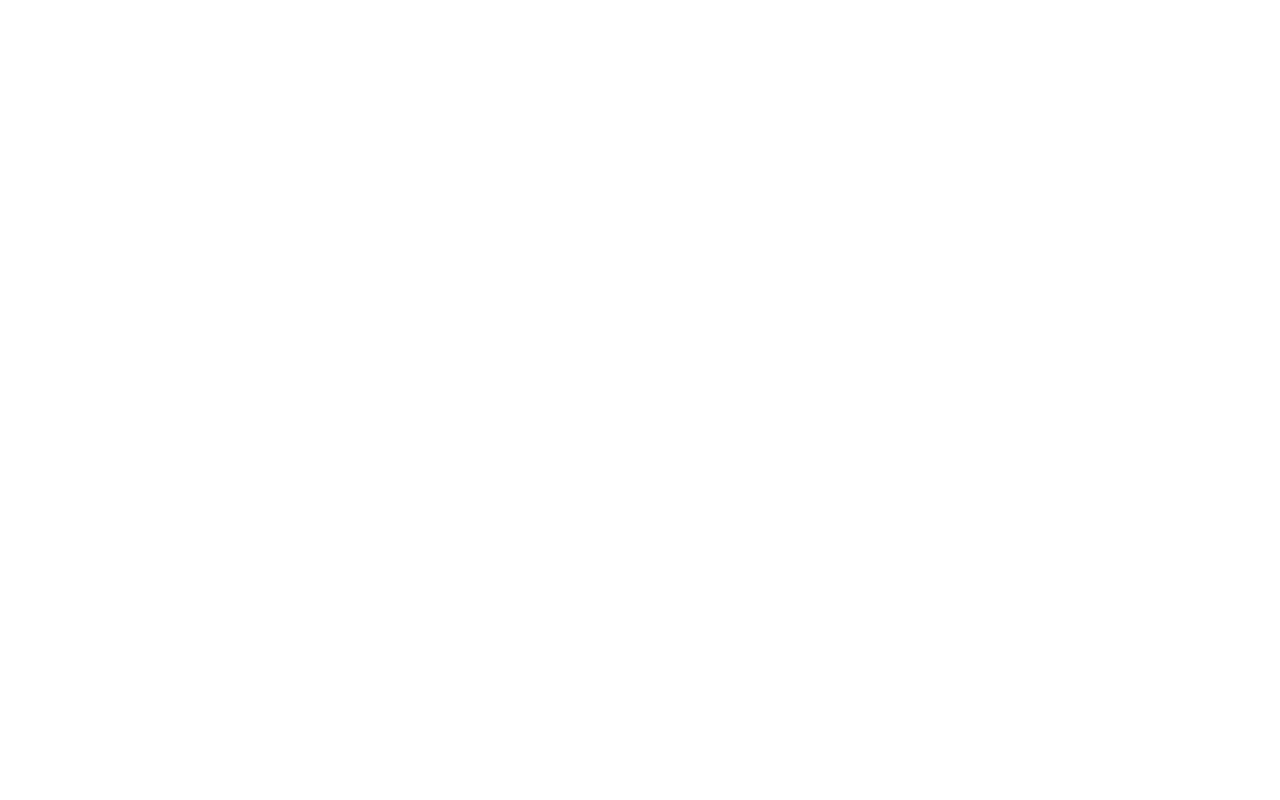
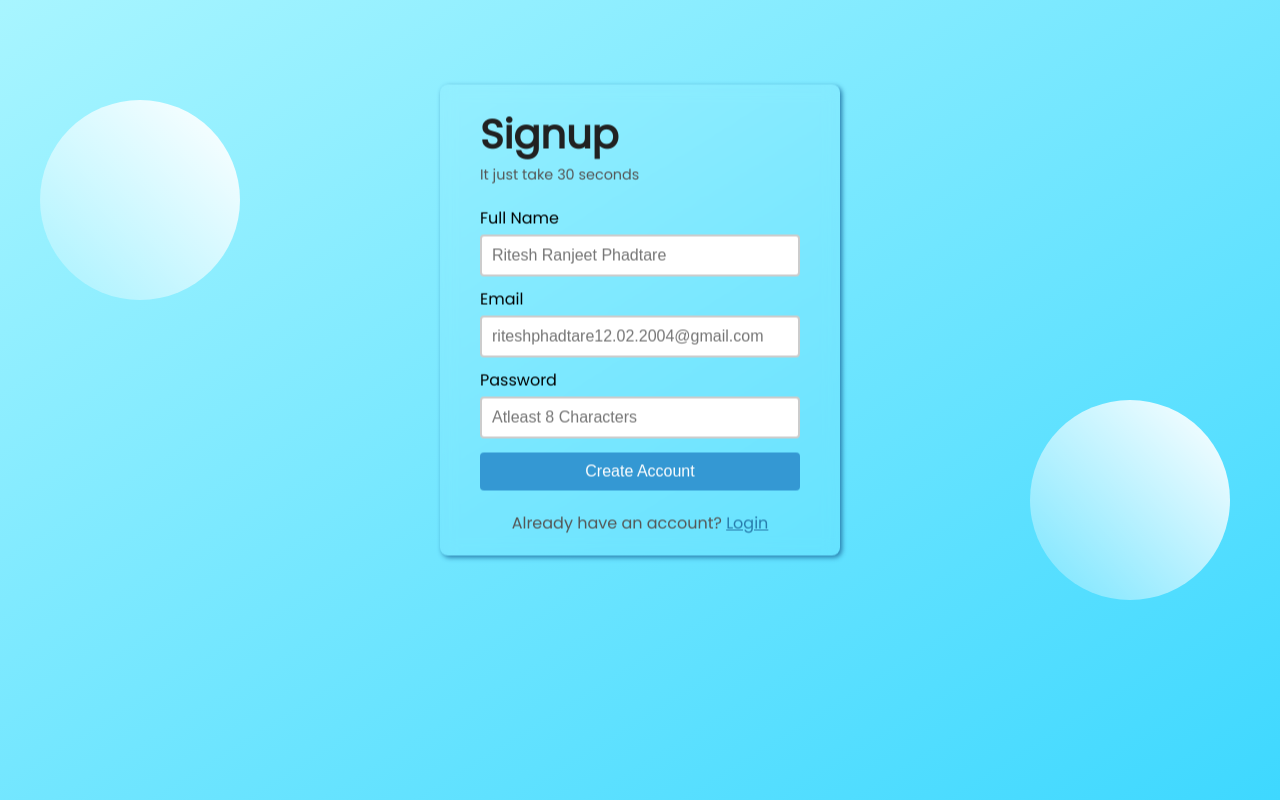
Before and after one commit to RiteshPhadtare2004/Olympics-Social-Media, a plain HTML site: page index.html in a window 1280 px wide. Drawn offline with Linux system fonts and the light colour scheme; a web font is replaced by a local one.

Commit message:
signup page finished

```diff
--- a/index.html
+++ b/index.html
@@ -7,6 +7,38 @@
     <link rel="stylesheet" href="style_index.css">
 </head>
 <body>
+    <div class="outer-box">
+        <div class="inner-box">
+            <header class="signup-header">
+                <h1>Signup</h1>
+                <p>It just take 30 seconds</p>
+            </header>
+            <main class="signup-body">
+                <form action="home.html">
+                    <p>
+                        <lable for="fullname">Full Name</lable>
+                        <input type="text" id="fullname" placeholder="Ritesh Ranjeet Phadtare" required>
+                    </p>
+                    <p>
+                        <lable for="email">Email</lable>
+                        <input type="email" id="email" placeholder="riteshphadtare12.02.2004@gmail.com" required>
+                    </p>
+                    <p>
+                        <lable for="password">Password</lable>
+                        <input type="password" id="password" placeholder="Atleast 8 Characters" required>
+                    </p>
 
+                    <p>
+                        <input type="submit" id="submit" value="Create Account">
+                    </p>
+                </form>
+            </main>
+            <footer class="signup-footer">
+                <p>Already have an account? <a href="home.html">Login</a></p>
+            </footer>
+        </div>
+        <div class="circle c1"></div>
+        <div class="circle c2"></div>
+    </div>
 </body>
 </html>
--- a/style_index.css
+++ b/style_index.css
@@ -1,5 +1,103 @@
+@import url('https://fonts.googleapis.com/css2?family=Lumanosimo&family=Poppins&display=swap');
+
 *{
     margin: 0;
     padding: 0;
     box-sizing: border-box;
 }
+
+body{
+    font-family: 'Poppins', sans-serif;
+}
+
+.outer-box{
+    width: 100vw;
+    height: 100vh;
+    background: linear-gradient(to top left , #3ed8ff ,#a8f5ff);
+
+}
+
+.inner-box{
+    width: 400px;
+    margin: 0 auto;
+    position: relative;
+    top: 40%;
+    transform: translateY(-50%);
+    padding: 20px 40px;
+    background-color: #ffffff09;
+    /* background: linear-gradient(to top left ,#ffffffff ,#ffffff33); */
+    backdrop-filter: blur(8px);
+    border-radius: 8px;
+    box-shadow: 2px 2px 5px #277bab;
+    z-index: 2;
+}
+
+.signup-header h1{
+    font-size: 2.5rem;
+    color: #212121;
+}
+
+.signup-header p{
+    font-size: 0.9rem;
+    color: #555;
+}
+
+.signup-body{
+    margin: 20px 0;
+}
+
+.signup-body p{
+    margin: 10px 0;
+}
+
+.signup-body p label{
+    display: block;
+    font-weight: bold;
+}
+
+.signup-body p input{
+    width: 100%;
+    padding: 10px;
+    border: 2px solid #ccc;
+    border-radius: 4px;
+    font-size: 1rem;
+    margin-top: 4px;
+}
+
+.signup-body p input[type="submit"]{
+    background-color: #3498d3;
+    border: none;
+    color: white;
+    cursor: pointer;
+}
+
+.signup-body p input[type="submit"]:hover{
+    background-color: #277bab;
+}
+
+.signup-footer p{
+    color: #555;
+    text-align: center;
+}
+
+.signup-footer p a{
+    color: #277bab;
+}
+
+.circle{
+    width: 200px;
+    height: 200px;
+    border-radius: 50%;
+    background : linear-gradient(to top right, #ffffff33 , #ffffff);
+    position: absolute;
+}
+
+.c1{
+    top: 100px;
+    left: 40px;
+}
+
+.c2{
+    bottom: 200px;
+    right: 50px;
+}
```
